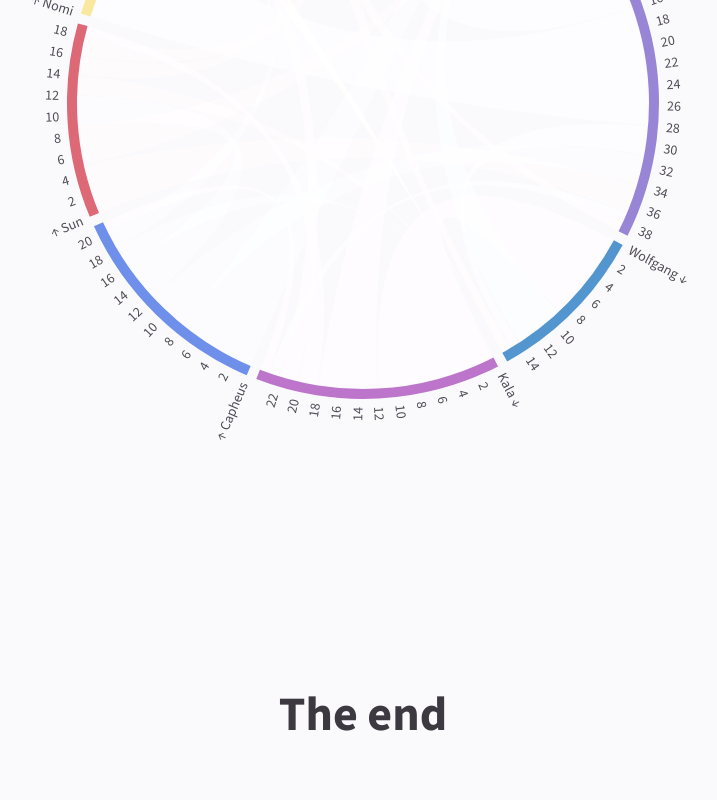
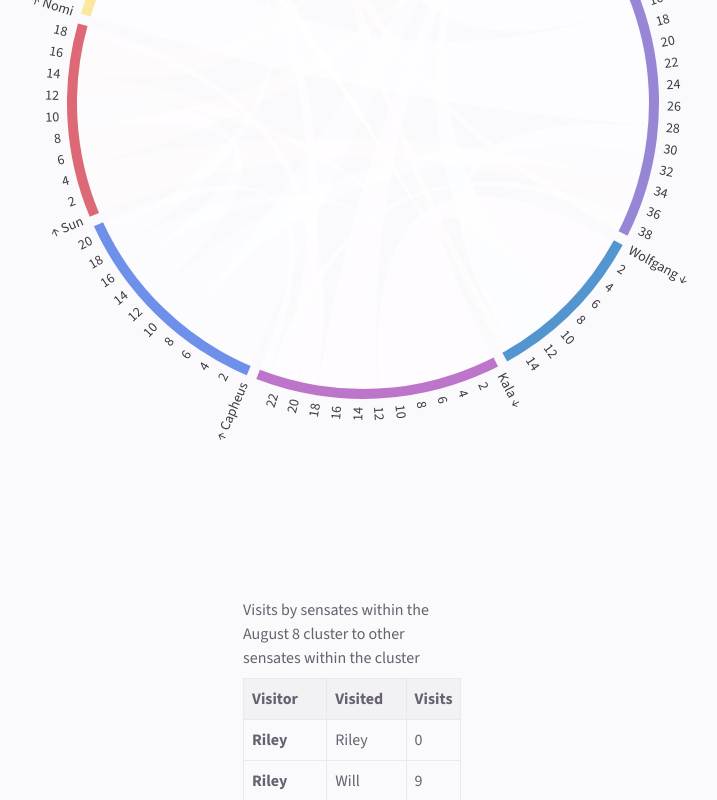
Before and after one commit to didoesdigital/sense8-visualisation, a website with bundled scripts: page src/index.html in a window 1280 px wide. Shown: the part 667-1467 px from the top of the page, without its empty margins (277-994 px from the left). Built offline with nearby package versions, Linux system fonts and the light colour scheme.

Commit message:
Add accessible properties and data table

```diff
--- a/src/drawChordDiagram.js
+++ b/src/drawChordDiagram.js
@@ -47,29 +47,46 @@ export function drawChordDiagram(data) {
   const svg = d3
     .select("#chart")
     .append("svg")
+    .attr("aria-labelledby", "title")
+    .attr("aria-describedby", "chart-desc")
     .attr("width", width)
     .attr("height", height)
     .attr("viewBox", [-width / 2, -height / 2, width, height])
     .attr("style", "width: 100%; height: auto; font: 10px sans-serif;");
 
+  svg
+    .append("desc")
+    .attr("id", "chart-desc")
+    .text(
+      "This complicated chord diagram shows Will made the most visits to other sensates at 39 visits."
+    );
+
   const chords = chord(data);
 
-  const group = svg.append("g").selectAll().data(chords.groups).join("g");
+  const group = svg
+    .append("g")
+    .attr("role", "presentation")
+    .selectAll()
+    .data(chords.groups)
+    .join("g")
+    .attr("role", "presentation");
 
   group
     .append("path")
     .attr("fill", (d) => color(names[d.index]))
-    .attr("d", arc);
-
-  group
+    .attr("d", arc)
     .append("title")
-    .text((d) => `${names[d.index]}\n${formatValue(d.value)}`);
+    .text((d) => `${names[d.index]}\n${formatValue(d.value)} total visits`);
 
   const groupTick = group
     .append("g")
+    .attr("role", "presentation")
+    .attr("aria-hidden", true)
     .selectAll()
     .data((d) => groupTicks(d, tickStep))
     .join("g")
+    .attr("role", "presentation")
+    .attr("aria-hidden", true)
     .attr(
       "transform",
       (d) =>
@@ -82,6 +99,7 @@ export function drawChordDiagram(data) {
 
   groupTick
     .append("text")
+    .attr("aria-hidden", true)
     .attr("x", 8)
     .attr("dy", "0.35em")
     .attr("transform", (d) =>
@@ -93,11 +111,13 @@ export function drawChordDiagram(data) {
     .attr("font-weight", fontWeight)
     .attr("fill", textColor)
     .attr("class", "labels")
+    .attr("aria-hidden", "true")
     .text((d) => formatValue(d.value));
 
   group
     .select("text")
     .attr("font-weight", "bold")
+    .attr("aria-hidden", true)
     .text(function (d) {
       return this.getAttribute("text-anchor") === "end"
         ? `↑ ${names[d.index]}`
@@ -108,6 +128,7 @@ export function drawChordDiagram(data) {
 
   svg
     .append("g")
+    .attr("role", "presentation")
     .selectAll("path")
     .data(chords)
     .join("path")
--- a/src/index.html
+++ b/src/index.html
@@ -57,7 +57,10 @@
       <div class="page">
         <section id="intro">
           <div class="content-area">
-            <h1 style="font-size: 3rem; font-weight: 700; padding-top: 6rem">
+            <h1
+              id="title"
+              style="font-size: 3rem; font-weight: 700; padding-top: 6rem"
+            >
               Sense8 visits
             </h1>
             <p style="margin-top: 0.5rem; margin-bottom: 0">
@@ -80,7 +83,12 @@
 
         <section id="viz">
           <div class="content-area">
-            <div id="chart"></div>
+            <figure role="group">
+              <div id="chart"></div>
+              <figcaption>
+                <div id="table"></div>
+              </figcaption>
+            </figure>
           </div>
         </section>
 
--- a/src/script.js
+++ b/src/script.js
@@ -11,6 +11,41 @@ const aug8Cluster = [
   "Nomi",
   "Lito",
 ];
+
+function drawDataTable() {
+  const tableContainer = d3
+    .select("#table")
+    .attr("class", "table-container")
+    .attr("role", "group")
+    .attr("aria-labelledby", "caption");
+
+  const table = tableContainer.append("table");
+
+  const caption = table
+    .append("caption")
+    .attr("id", "caption")
+    .text(
+      "Visits by sensates within the August 8 cluster to other sensates within the cluster"
+    );
+
+  const tableHead = table.append("thead");
+  const tableHeadRow = tableHead.append("tr");
+  tableHeadRow.append("th").attr("scope", "col").text("Visitor");
+  tableHeadRow.append("th").attr("scope", "col").text("Visited");
+  tableHeadRow.append("th").attr("scope", "col").text("Visits");
+
+  const tableBody = table.append("tbody");
+  data.forEach((row, rowId) => {
+    row.forEach((col, colId) => {
+      const visitorRow = tableBody.append("tr");
+      const visitor = aug8Cluster[rowId];
+      const visited = aug8Cluster[colId];
+      visitorRow.append("td").text(visitor);
+      visitorRow.append("td").text(visited);
+      visitorRow.append("td").text(data[rowId][colId]);
+    });
+  });
+}
 
 async function loadData() {
   const dataJson = await d3.json("./data/sense8-list-of-connections.json");
@@ -101,7 +136,7 @@ async function loadData() {
   ];
   // console.log(visitMatrix);
 
-  visitsForAug8Cluster.forEach((visit, ind) => {
+  visitsForAug8Cluster.forEach((visit) => {
     visit.visitors.forEach((visitor) => {
       visit.visited.forEach((visited) => {
         const row = aug8Cluster.findIndex((sensate) => sensate === visitor);
@@ -131,6 +166,7 @@ async function loadData() {
   // console.log(visitsForAug8Cluster[0]); // {"sensates": ["Riley", "Will"], "visitors": ["Riley"], "visited": ["Will"], "details": "Will hears the music Riley is playing in the club.", "episodeNumber": 1, "episodeName": "Limbic Resonance"},
 
   drawChordDiagram(data);
+  drawDataTable(data);
 }
 
 loadData();
--- a/src/styles.css
+++ b/src/styles.css
@@ -9,7 +9,9 @@
   --violet-700: #5f428f;
   --coolgrey-100: #faf9fb;
   --coolgrey-200: #f2f1f4;
+  --coolgrey-300: #eae8ed;
   --coolgrey-400: #e2e0e5;
+  --coolgrey-700: #676170;
   --coolgrey-900: #3c3941;
   --sans-serif-stack: "Source Sans 3", "Source Sans Pro", "Work Sans", "Lato",
     "Noto Sans", "Assistant", "Libre Franklin", "Open Sans", "Helvetica Neue",
@@ -125,14 +127,52 @@ text {
 }
 
 .labels {
-  fill: #504C57;
-  font-family: "Source Sans 3", "Source Sans Pro", "Quicksand", "Work Sans", "Lato", "Noto Sans", "Assistant", "Libre Franklin", "Open Sans", "Helvetica Neue", Helvetica, Arial, sans-serif;
+  fill: var(--coolgrey-900);
+  font-family: "Source Sans 3", "Source Sans Pro", "Quicksand", "Work Sans",
+    "Lato", "Noto Sans", "Assistant", "Libre Franklin", "Open Sans",
+    "Helvetica Neue", Helvetica, Arial, sans-serif;
   font-size: 14px;
   font-weight: 400;
 }
 
-@media (prefers-color-scheme: dark) {
-  .labels {
-    fill: #fff;
-  }
+figcaption {
+  color: var(--coolgrey-700);
+  display: flex;
+  justify-content: center;
 }
+
+.table-container {
+  overflow-x: auto;
+  white-space: nowrap;
+  width: 240px;
+  min-width: 240px;
+}
+
+table {
+  border-collapse: collapse;
+}
+caption {
+  white-space: initial;
+  text-align: left;
+  padding: 8px 0;
+  max-width: 35em;
+}
+
+table {
+  border-collapse: collapse;
+}
+
+th {
+  background-color: var(--coolgrey-200);
+}
+
+th,
+td {
+  border: 1px solid var(--coolgrey-300);
+  text-align: left;
+  padding: 8px;
+}
+
+td:first-of-type {
+  font-weight: 800;
+}
```
